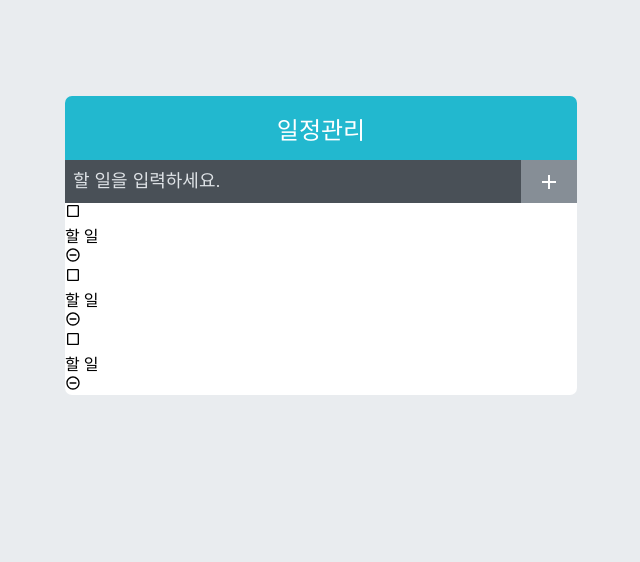
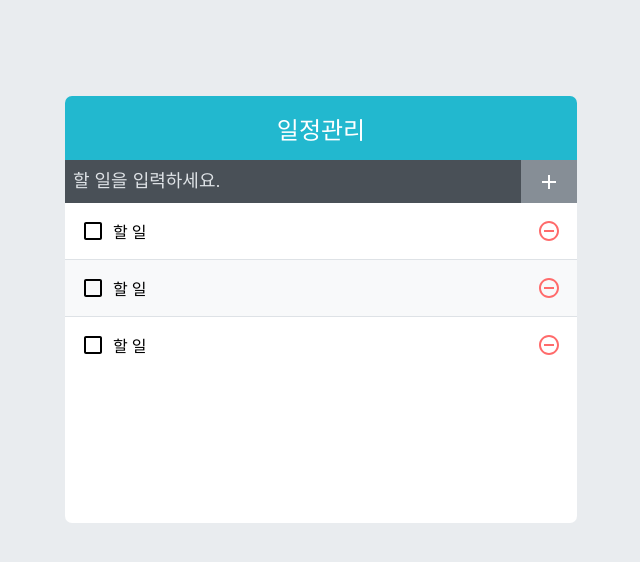
Before and after one commit to KijinBANG/todo-app, a React (Create React App) app: page / in a window 1280 px wide. Shown: the top 562 px of the page, without its empty margins (319-959 px from the left). Built offline with nearby package versions, Linux system fonts and the light colour scheme.

Commit message:
component styling

```diff
--- a/src/components/TodoList.scss
+++ b/src/components/TodoList.scss
@@ -0,0 +1,5 @@
+.TodoList {
+  min-height: 320px;
+  max-height: 513px;
+  overflow-y: auto;
+}
--- a/src/components/TodoListItem.scss
+++ b/src/components/TodoListItem.scss
@@ -0,0 +1,47 @@
+.TodoListItem {
+  padding: 1rem;
+  display: flex;
+  align-items: center;
+  &:nth-child(even) {
+    background: #f8f9fa;
+  }
+  .checkbox {
+    cursor: pointer;
+    flex: 1; //차지할 수 있는 영역 모두 차지
+    display: flex;
+    align-items: center;
+    svg {
+      //아이콘
+      font-size: 1.5rem;
+    }
+    .text {
+      margin-left: 0.5rem;
+      flex: 1; // 차지할 수 있는 영역 모두 차지
+    }
+    // 체크되었을 때 보여 줄 스타일
+    &.checked {
+      svg {
+        color: #22b8cf;
+      }
+      .text {
+        color: #adb5bd;
+        text-decoration: line-through;
+      }
+    }
+  }
+  .remove {
+    display: flex;
+    align-items: center;
+    font-size: 1.5rem;
+    color: #ff6b6b;
+    cursor: pointer;
+    &:hover {
+      color: #ff8787;
+    }
+  }
+
+  // 엘리먼트 사이사이에 테두리를 넣어 줌
+  & + & {
+    border-top: 1px solid #dee2e6;
+  }
+}
```
